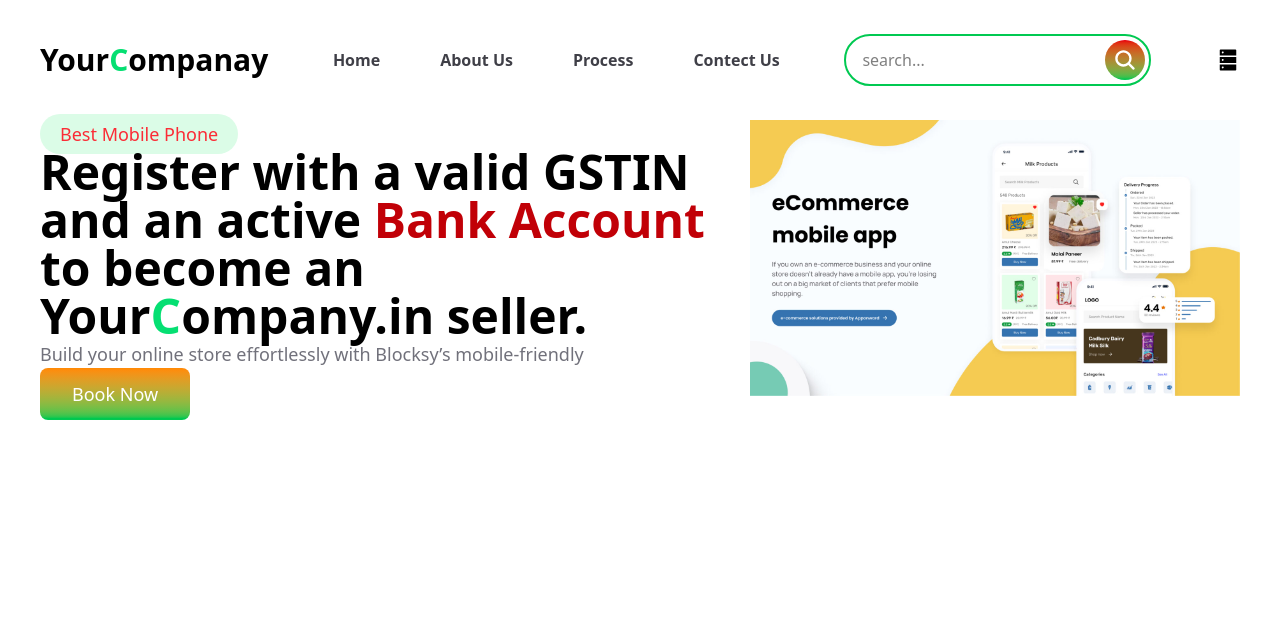
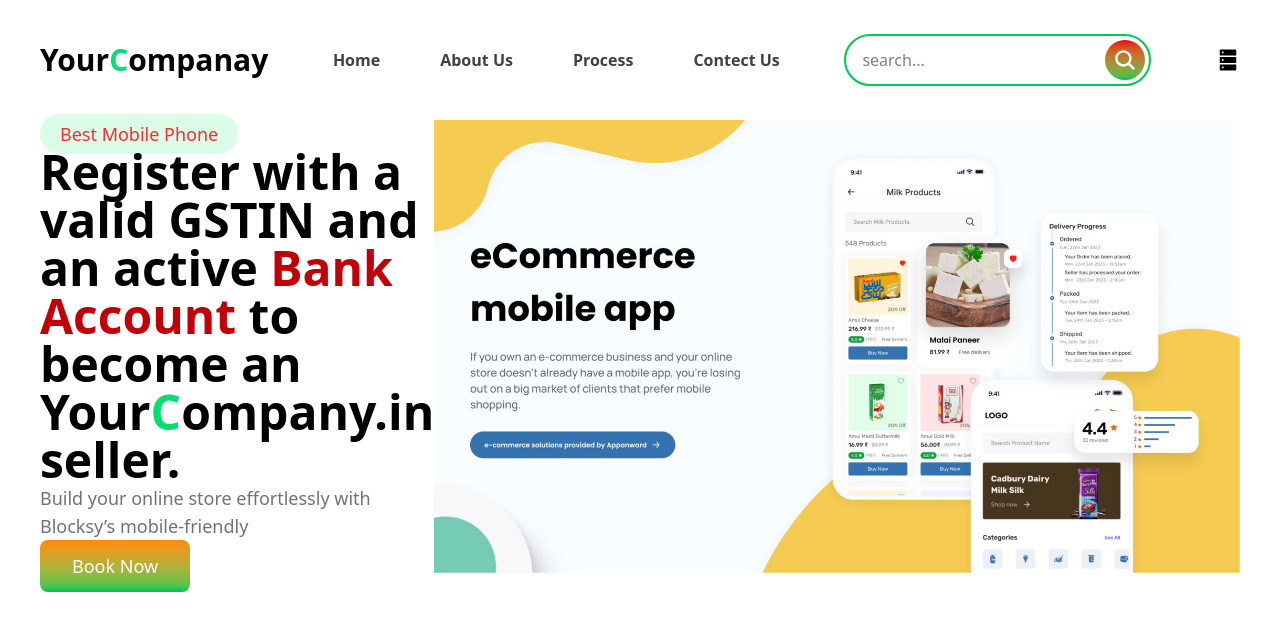
Before and after one commit to PrakashSingh65/Ecommerce-website, a React app: page / in a window 1280 px wide. Shown: the top 630 px of the page. Built offline with nearby package versions, Linux system fonts and the light colour scheme; the HTML template or start-up script is replaced by a standard one.

Commit message:
Fix layout issue in Hero component by adjusting div class for proper flex behavior

```diff
--- a/src/components/hero/hero.jsx
+++ b/src/components/hero/hero.jsx
@@ -6,7 +6,7 @@
   return (
     <section>
         <div className='max-w-\[1400px\] mx-auto px-10 flex item-center'>
-            <div>
+            <div className='flex-1'>
               <span className='bg-green-100 text-red-500 text-lg px-5 py-2 rounded-full'>Best Mobile Phone</span>
               <h1 className='text-5xl font-bold'>
                 Register with a valid GSTIN and an active <span className='text-red-700'>Bank</span> <span className='text-red-700'>Account</span> to become an Your<span className='text-green-400 uppercase'>C</span>ompany.in seller.
```
